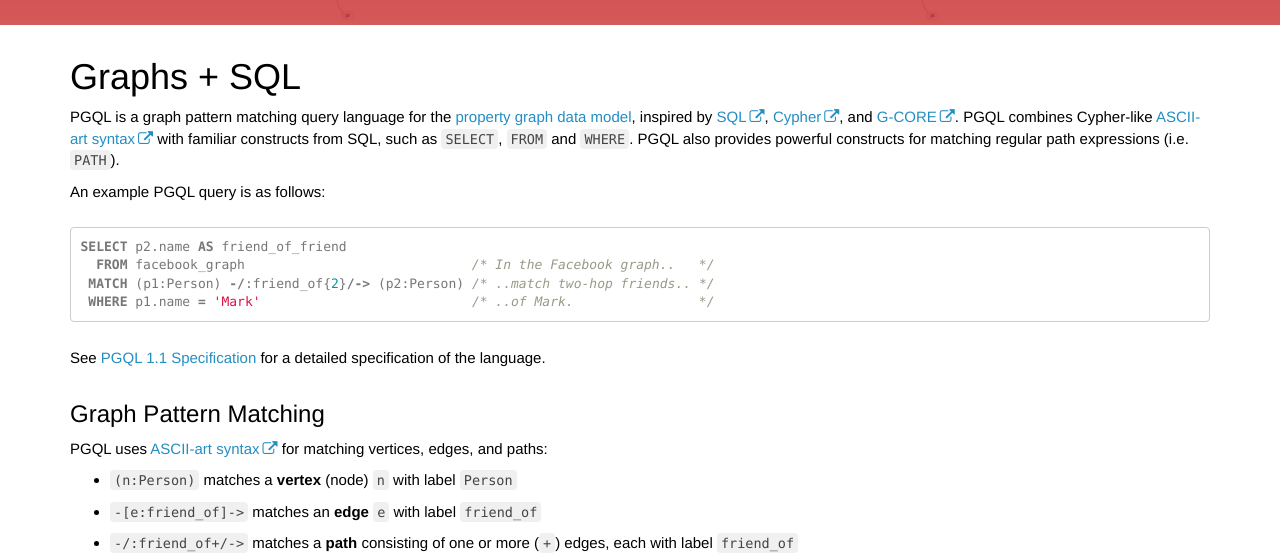
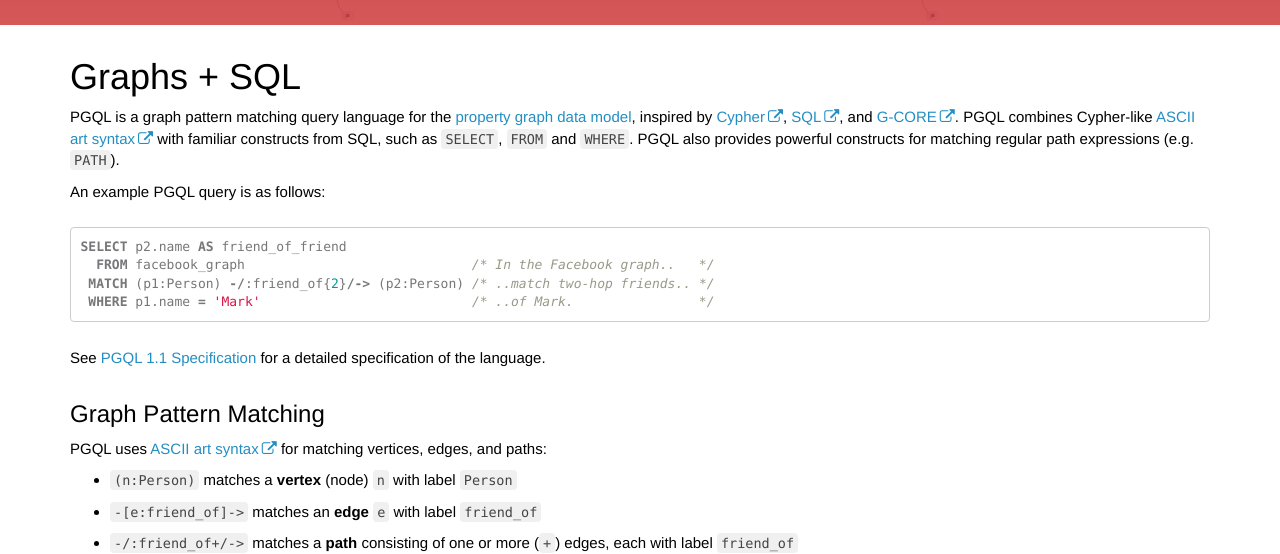
Before and after one commit to oracle/pgql-lang, a Jekyll site: the page built from index.md, in a window 1280 px wide and 900 px high. Shown: the part 306-860 px from the top of the window. Built offline with Jekyll 4.4.1, drawn with Linux system fonts in a browser that asks for light colours; nearby versions of some CDN libraries; comment, search, counter and statistics services are not loaded; part of the change alters nothing that is shown.

```diff
--- a/index.md
+++ b/index.md
@@ -9,11 +9,11 @@ Graphs + SQL
 ====================================
 
 PGQL is a graph pattern matching query language for the [property graph data model](spec/1.1/#property-graph-data-model), inspired by
-[SQL](https://en.wikipedia.org/wiki/SQL),
-[Cypher](https://homepages.inf.ed.ac.uk/libkin/papers/sigmod18.pdf), and
-[G-CORE](https://arxiv.org/pdf/1712.01550.pdf).
-PGQL combines Cypher-like [ASCII-art syntax](https://neo4j.com/developer/cypher-query-language/) with familiar constructs from SQL, such as `SELECT`, `FROM` and `WHERE`.
-PGQL also provides powerful constructs for matching regular path expressions (i.e. `PATH`).
+[Cypher](https://homepages.inf.ed.ac.uk/libkin/papers/sigmod18.pdf),
+[SQL](https://en.wikipedia.org/wiki/SQL), and
+[G-CORE](http://g-core.org/).
+PGQL combines Cypher-like [ASCII art syntax](https://neo4j.com/developer/cypher-query-language/) with familiar constructs from SQL, such as `SELECT`, `FROM` and `WHERE`.
+PGQL also provides powerful constructs for matching regular path expressions (e.g. `PATH`).
 
 An example PGQL query is as follows:
 
@@ -30,7 +30,7 @@ See [PGQL 1.1 Specification](spec/1.1/) for a detailed specification of the lang
 Graph Pattern Matching
 ----------------------
 
-PGQL uses [ASCII-art syntax](https://neo4j.com/developer/cypher-query-language/) for matching vertices, edges, and paths:
+PGQL uses [ASCII art syntax](https://neo4j.com/developer/cypher-query-language/) for matching vertices, edges, and paths:
 
  * `(n:Person)` matches a __vertex__ (node) `n` with label `Person`
  * `-[e:friend_of]->` matches an __edge__ `e` with label `friend_of`
```
